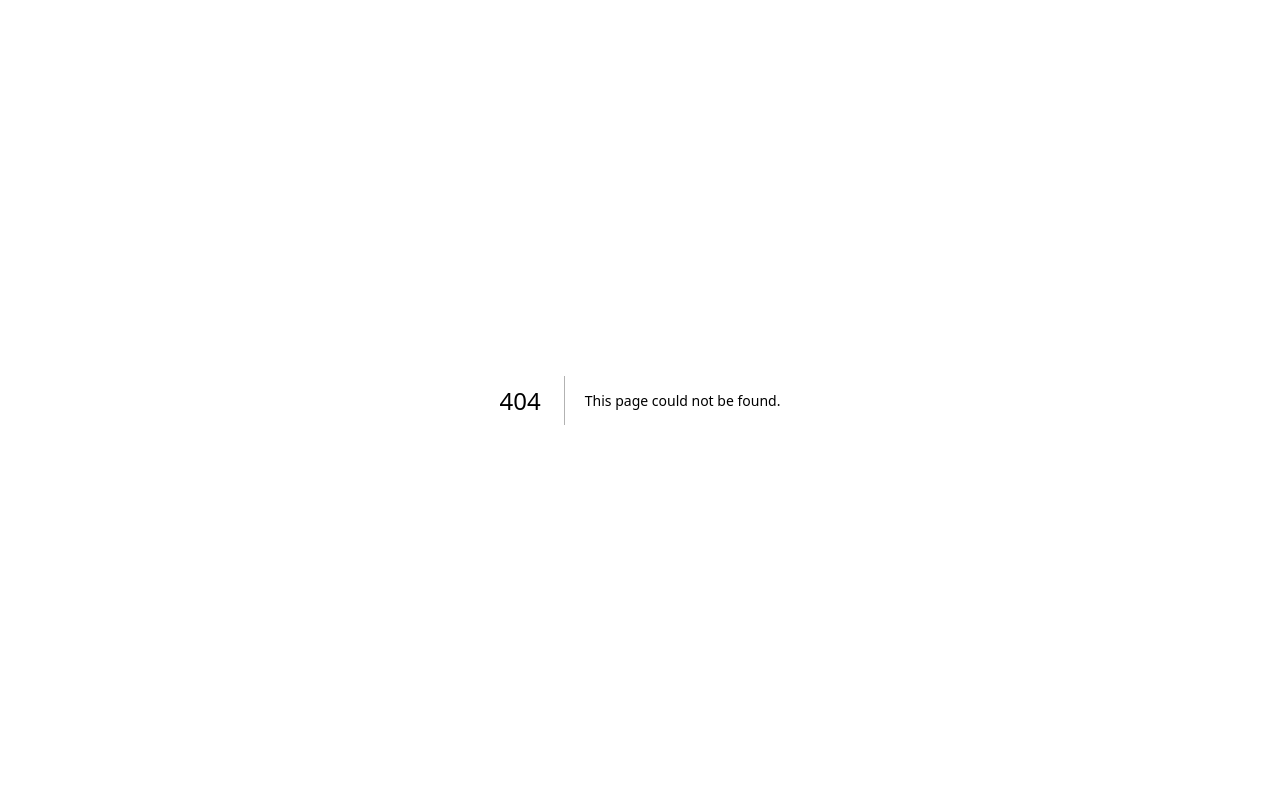
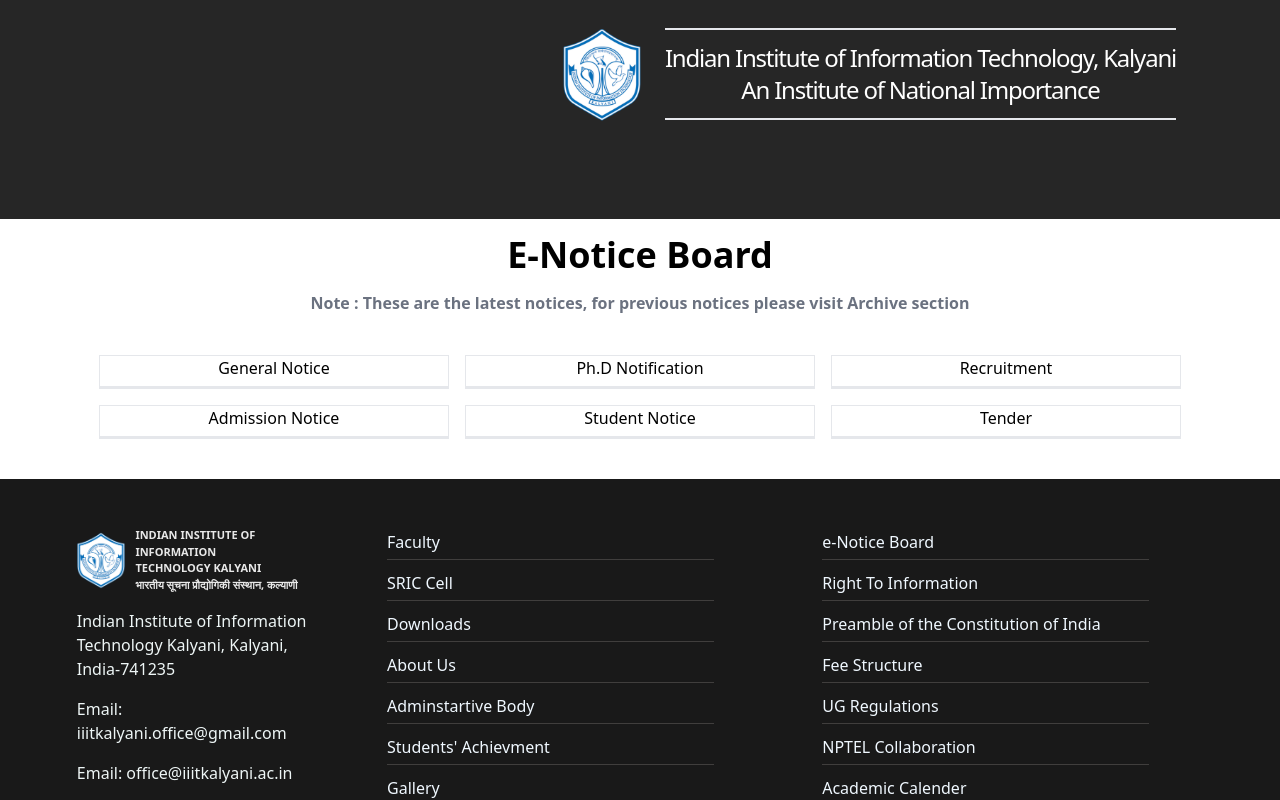
Before and after one commit to subhadeepchowdhury41/WEBSITE, a Next.js app: page /e-notice-board in a window 1280 px wide. Before the commit this address had no page. Shown: the top 800 px of the page. Built offline with nearby package versions, Linux system fonts and the light colour scheme.

Commit message:
E notice Board

```diff
--- /dev/null
+++ b/app/e-notice-board/data.jsx
@@ -0,0 +1,200 @@
+const noticeBoardData = [
+    {
+        id: 1,
+        title: 'General Notice',
+        children: [
+            {
+                title: 'Order of Revised HRA-27%',
+                url: '',
+                isNew: false,
+            },
+            {
+                title: 'Grant of status of Centrally Funded Institutes of MoE to IIIT PPP',
+                url: '',
+                isNew: false,
+            },
+            {
+                title: 'Details',
+                url: '',
+                isNew: false,
+            },
+            {
+                title: 'RTI Details',
+                url: '',
+                isNew: false,
+            }
+        ]
+    },
+    {
+        id: 2,
+        title: 'Ph.D Notification',
+        children: [
+            {
+                title: 'PhD admission(Autumn 23- 24) result',
+                url: '',
+                isNew: false,
+            },
+        ]
+    },
+    {
+        id: 3,
+        title: 'Recruitment',
+        children: [
+            {
+                title: 'Advertisement for Junior Technician (on contract) for Communication/Signal Processing Laboratory',
+                url: '',
+                isNew: true,
+            },
+            {
+                title: 'Junior Assistant(Form)',
+                url: '',
+                isNew: false,
+            },
+            {
+                title: 'Advertisement for the post of JRF for DRDO (CAIR) sponsored project',
+                url: '',
+                isNew: false,
+            },
+            {
+                title: 'Download PDF Form for JRF [DRDO (CAIR) sponsored project]',
+                url: '',
+                isNew: false,
+            },
+            {
+                title: 'Download DOC Form for JRF [DRDO (CAIR) sponsored project]',
+                url: '',
+                isNew: false,
+            },
+            {
+                title: 'Shortlisted candidates for Caretaker (On outsourcing basis)',
+                url: '',
+                isNew: false,
+            },
+            {
+                title: 'Advertisement for the post of Registrar',
+                url: '',
+                isNew: false,
+            },
+            {
+                title: 'Application form for the post of Registrar (Doc)',
+                url: '',
+                isNew: false,
+            },
+            {
+                title: 'Application form for the post of Registrar (pdf)',
+                url: '',
+                isNew: false,
+            },
+            {
+                title: 'The list of shortlisted/not-shortlisted candidates for the post of JRF for the DRDO sponsored project Code: IIITK/SRIC/CAIR-DRDO/22-23/3/PQCSA',
+                url: '',
+                isNew: false,
+            },
+            {
+                title: 'Shortlisted candidates list for Junior Assistant (Finance) (On Contract)',
+                url: '',
+                isNew: false,
+            },
+        ]
+    },
+    {
+        id: 4,
+        title: 'Admission Notice',
+        children: [
+            {
+                title: 'Admission 2023',
+                url: '',
+                isNew: true,
+            },
+            {
+                title: 'List of Selected Candidates for Admission to Executive M.Tech. Program 2023 (Advt. No. IIITK/M.Tech/23-24/33)',
+                url: '',
+                isNew: false,
+            },
+            {
+                title: 'CEP Admission 2023 - List of Eligible and Not Eligible Candidates',
+                url: '',
+                isNew: false,
+            },
+            {
+                title: 'List of Candidates for Test/Interview: Executive M.Tech Program 2023 (Advt. No. IIITK/M.Tech/23-24/33)Interview date and time will be notified over email very soon. Admission 2023',
+                url: '',
+                isNew: false,
+            },
+            {
+                title: 'Admission to Executive M.Tech (Artificial Intelligence and Data Science) Program - July 2023 Session',
+                url: '',
+                isNew: false,
+            },
+            {
+                title: 'Executive M. Tech Program - 2023: Application Form (PDF)',
+                url: '',
+                isNew: false,
+            },
+            {
+                title: 'Executive M. Tech Program - 2023: Application Form (DOCX)',
+                url: '',
+                isNew: false,
+            },
+        ]
+    },
+    {
+        id: 5,
+        title: 'Student Notice',
+        children: [
+            {
+                title: 'Download Fee Notification (PDF)',
+                url: '',
+                isNew: false,
+            },
+        ]
+    },
+    {
+        id: 6,
+        title: 'Tender',
+        children: [
+            {
+                title: 'Corrigendum for Supply of Answer Scripts',
+                url: '',
+                isNew: false,
+            },
+            {
+                title: 'Tender for Procurement of Answer Scripts',
+                url: '',
+                isNew: false,
+            },
+            {
+                title: 'Tender for Internal Auditor',
+                url: '',
+                isNew: false,
+            },
+            {
+                title: 'Tender for USB Adapter',
+                url: '',
+                isNew: false,
+            },
+            {
+                title: 'Corrigendum Supply of USB Adapter',
+                url: '',
+                isNew: false,
+            },
+            {
+                title: 'Corrigendum Supply of Sports Items',
+                url: '',
+                isNew: false,
+            },
+            {
+                title: 'Tender for Supply of USB Adapter',
+                url: '',
+                isNew: false,
+            },
+            {
+                title: 'Tender for Supply of Sports Items',
+                url: '',
+                isNew: false,
+            },
+        ]
+    },
+]
+
+export default noticeBoardData
--- /dev/null
+++ b/app/e-notice-board/page.tsx
@@ -0,0 +1,79 @@
+'use client'
+import NavBar from '../sections/appbar/secondNav'
+import Footer from '../sections/footer/footer'
+import React, { useState, useRef, useEffect } from 'react'
+import data from './data'
+
+interface ChildInterface {
+    title: string;
+    url: string;
+    isNew: boolean;
+}
+
+interface DataType {
+    id: number
+    title: string;
+    children: Array<ChildInterface>;
+}
+function ENoticeBoard() {
+    const [activeArr, setActiveArr] = useState<number[]>([]);
+    const transitioningRefs = useRef<(HTMLDivElement | null)[]>([]);
+    const toggleActive = (index: number) => {
+        if (activeArr.includes(index)) {
+            setActiveArr(activeArr.filter(itemIndex => itemIndex !== index));
+        } else {
+            setActiveArr([...activeArr, index]);
+        }
+    };
+    useEffect(() => {
+        transitioningRefs.current.forEach((ref, index) => {
+            if (ref) {
+                if (activeArr.includes(index)) {
+                    ref.style.maxHeight = `${ref.scrollHeight}px`;
+                } else {
+                    ref.style.maxHeight = '0px';
+                }
+            }
+        });
+    }, [activeArr]);
+    return (
+        <div className='w-full h-fit'>
+            <NavBar />
+            <div className='w-full font-semibold text-4xl py-4 text-center'>E-Notice Board</div>
+            <div className='w-full font-semibold text-gray-500 text-center pb-8'>Note : These are the latest notices, for previous notices please visit Archive section</div>
+            <div className='w-full h-fit p-2 flex items-center justify-center'>
+                <div className='w-full flex justify-center max-w-[1200px] flex-wrap gap-4 mb-8'>
+                    {
+                        data.map((index: DataType) => {
+                            return (
+                                <div className='min-w-[250px] w-[30%] max-w-[350px] flex flex-col cursor-pointer'>
+                                    <div className='w-full h-[32px] max-h-[32px] text-center border' onClick={() => toggleActive(index.id)}>
+                                        {index.title}
+                                    </div>
+
+                                    <div className={`w-full border overflow-hidden transition-all duration-500 ${activeArr.includes(index.id) ? `` : 'h-[0px]'}`} ref={el => (transitioningRefs.current[index.id] = el)}>
+                                        <ul className='py-2 px-4 mx-[12px]' style={{ listStyleType: 'disc' }}>
+                                            {index.children.map((i) => {
+                                                return (
+                                                    <li className='' style={{ display: 'list-item' }}>
+                                                        {i.isNew ?
+                                                            <div className='hover:text-[rgb(82,219,216)]'><span className='border py-1 px-2 rounded-3xl text-[12px] text-black mr-2'>New</span>{i.title}
+                                                            </div> : <div className='hover:text-[rgb(82,219,216)]'>{i.title}</div>}
+                                                    </li>
+                                                )
+                                            })}
+                                        </ul>
+                                    </div>
+
+                                </div>
+                            )
+                        })
+                    }
+                </div>
+            </div>
+            <Footer />
+        </div>
+    )
+}
+
+export default ENoticeBoard
--- a/app/sections/footer/footer.tsx
+++ b/app/sections/footer/footer.tsx
@@ -90,27 +90,27 @@ export default function Footer() {
               <div className="footer-social">
                 {/* <!-- Facebook --> */}
                 <a className="btn " href="https://www.facebook.com/iiitkalyani/" role="button" target="blank">
-                  <FacebookIcon sx={{color: grey[50]}} className="btn-btn fb" />
+                  <FacebookIcon sx={{ color: grey[50] }} className="btn-btn fb" />
                 </a>
 
                 {/* <!-- Twitter --> */}
                 <a className="btn" href="https://twitter.com/iiit_kalyani?lang=en" role="button" target="blank">
-                <TwitterIcon sx={{color: grey[50]}} className="btn-btn tt"/>
+                  <TwitterIcon sx={{ color: grey[50] }} className="btn-btn tt" />
                 </a>
 
                 {/* <!-- Google --> */}
                 <a className="btn" href="https://www.youtube.com/channel/UCdnaperuWO_6YfXzEov6-QA/videos" role="button" target="blank">
-                <YouTubeIcon sx={{color: grey[50]}} className="btn-btn yt"/>
+                  <YouTubeIcon sx={{ color: grey[50] }} className="btn-btn yt" />
                 </a>
 
                 {/* <!-- Instagram --> */}
                 <a className="btn" href="https://www.instagram.com/iiitkalyaniofficial/" role="button" target="blank">
-                <InstagramIcon sx={{color: grey[50]}} className="btn-btn ig"/>
+                  <InstagramIcon sx={{ color: grey[50] }} className="btn-btn ig" />
                 </a>
 
                 {/* <!-- Linkedin --> */}
                 <a className="btn " href="https://www.linkedin.com/in/tnpiniiitkalyani/" role="button" target="blank">
-                <LinkedInIcon sx={{color: grey[50]}} className="btn-btn ld"/>
+                  <LinkedInIcon sx={{ color: grey[50] }} className="btn-btn ld" />
                 </a>
 
                 {/* <!-- Github --> */}
@@ -205,7 +205,7 @@ export default function Footer() {
                 <div className="">
                   <ul className="list-unstyled ">
                     <li>
-                    <a href="http://iiitkalyani.ac.in/php/notifications.php" className="text-white-footer" target="blank">
+                      <a href="/e-notice-board" className="text-white-footer">
                         e-Notice Board
                       </a>
                       <hr />
@@ -363,14 +363,14 @@ export default function Footer() {
           className="footer-copyright"
         >
           {/* <hr /> */}
-          <p style={{ position: "absolute", backgroundColor: "rgb(25,25,25)", padding: "0 10px 0 10px", zIndex: "22", fontSize: "17px",display:"flex",flexDirection:"row" }}>Portals
+          <p style={{ position: "absolute", backgroundColor: "rgb(25,25,25)", padding: "0 10px 0 10px", zIndex: "22", fontSize: "17px", display: "flex", flexDirection: "row" }}>Portals
             <a
               href="http://iiitkalyani.ac.in/images/ARIIA%20_%200796_2022.pdf"
               download
               target="blank"
 
             >
-              <Image style={{ height: "30px",width:"150px",paddingLeft:"10px" }} src={ariia_logo} alt="ariia_logo" />
+              <Image style={{ height: "30px", width: "150px", paddingLeft: "10px" }} src={ariia_logo} alt="ariia_logo" />
 
             </a></p>
           <Marquee speed={80} className="marquee" gradient={false}>
@@ -425,7 +425,7 @@ export default function Footer() {
               Jal Shakti Abhiyan: Catch The Rain  &emsp;
             </a>
           </Marquee>
-          <hr  style={{marginTop:"2.5vh"}}/>
+          <hr style={{ marginTop: "2.5vh" }} />
           <p>© 2019 Indian Institute of Information Technology Kalyani</p>
         </div>
       </footer>
```
Also changed, not shown: app/academics/admissions/page.tsx (+9 -9 lines). Lines whose indentation alone changed are shown as unchanged.
